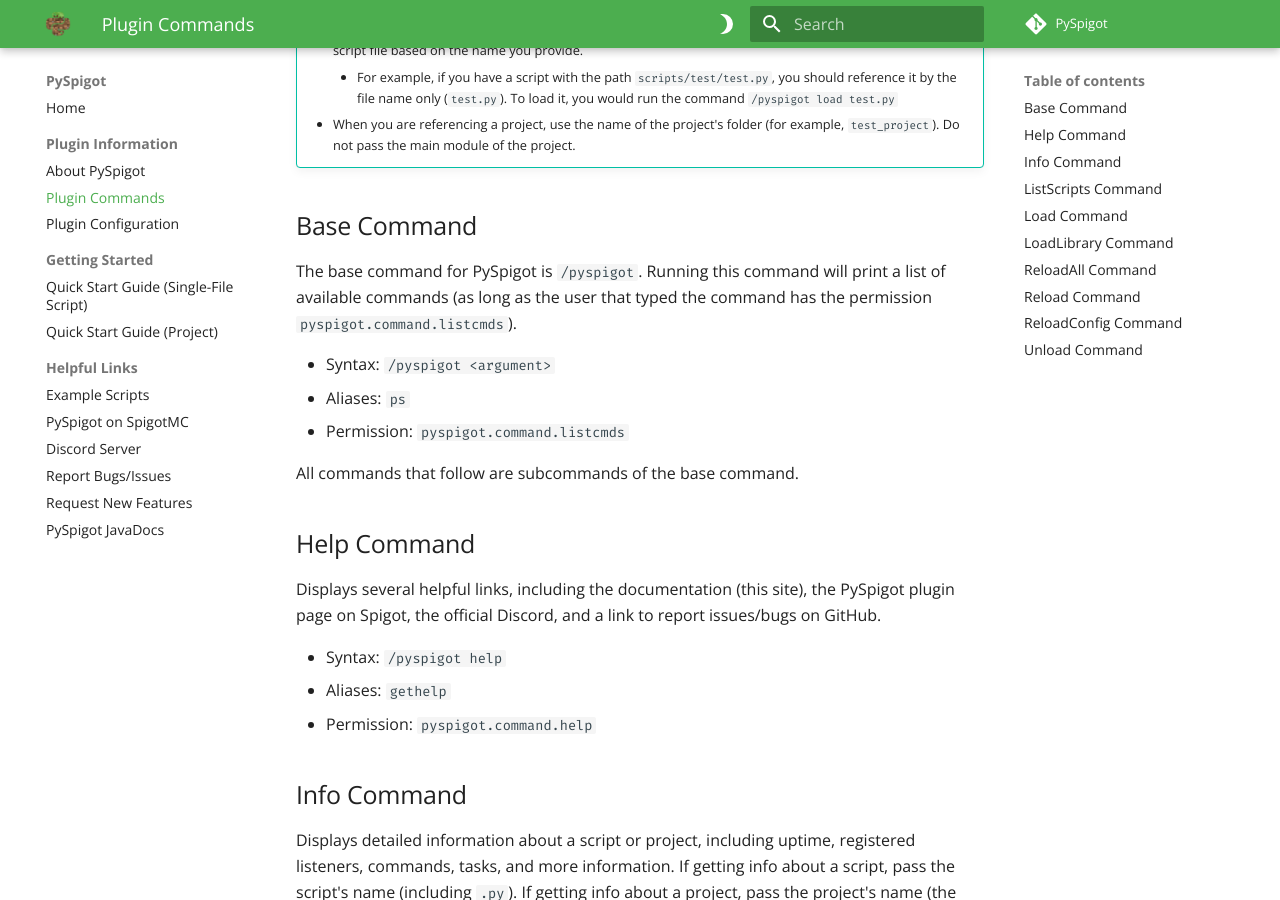
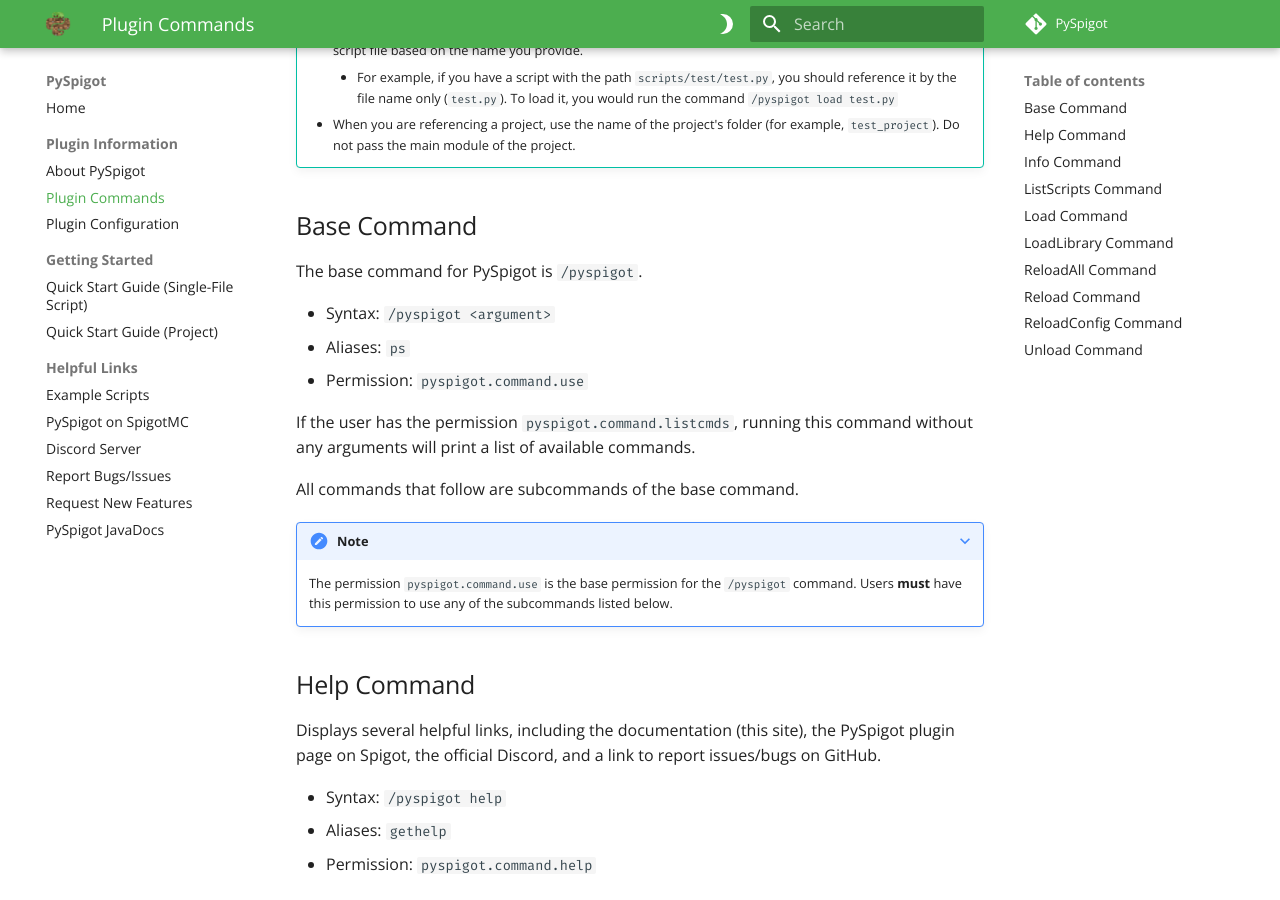
Before and after one commit to magicmq/pyspigot-documentation, an MkDocs documentation site: the page built from docs/pyspigot/plugincommands.md, in a window 1280 px wide and 900 px high, scrolled down 424 px. Built offline with MkDocs 1.6.1 and Material for MkDocs 9.7.7, drawn with Linux system fonts in a browser that asks for light colours; comment, search, counter and statistics services are not loaded.

Commit message:
Document base permission

```diff
--- a/docs/pyspigot/plugincommands.md
+++ b/docs/pyspigot/plugincommands.md
@@ -12,13 +12,19 @@
 
 ## Base Command
 
-The base command for PySpigot is `/pyspigot`. Running this command will print a list of available commands (as long as the user that typed the command has the permission `pyspigot.command.listcmds`).
+The base command for PySpigot is `/pyspigot`.
 
 - Syntax: `/pyspigot <argument>`
 - Aliases: `ps`
-- Permission: `pyspigot.command.listcmds`
+- Permission: `pyspigot.command.use`
+
+If the user has the permission `pyspigot.command.listcmds`, running this command without any arguments will print a list of available commands.
 
 All commands that follow are subcommands of the base command.
+
+???+ note
+
+    The permission `pyspigot.command.use` is the base permission for the `/pyspigot` command. Users **must** have this permission to use any of the subcommands listed below.
 
 ## Help Command
 
```
